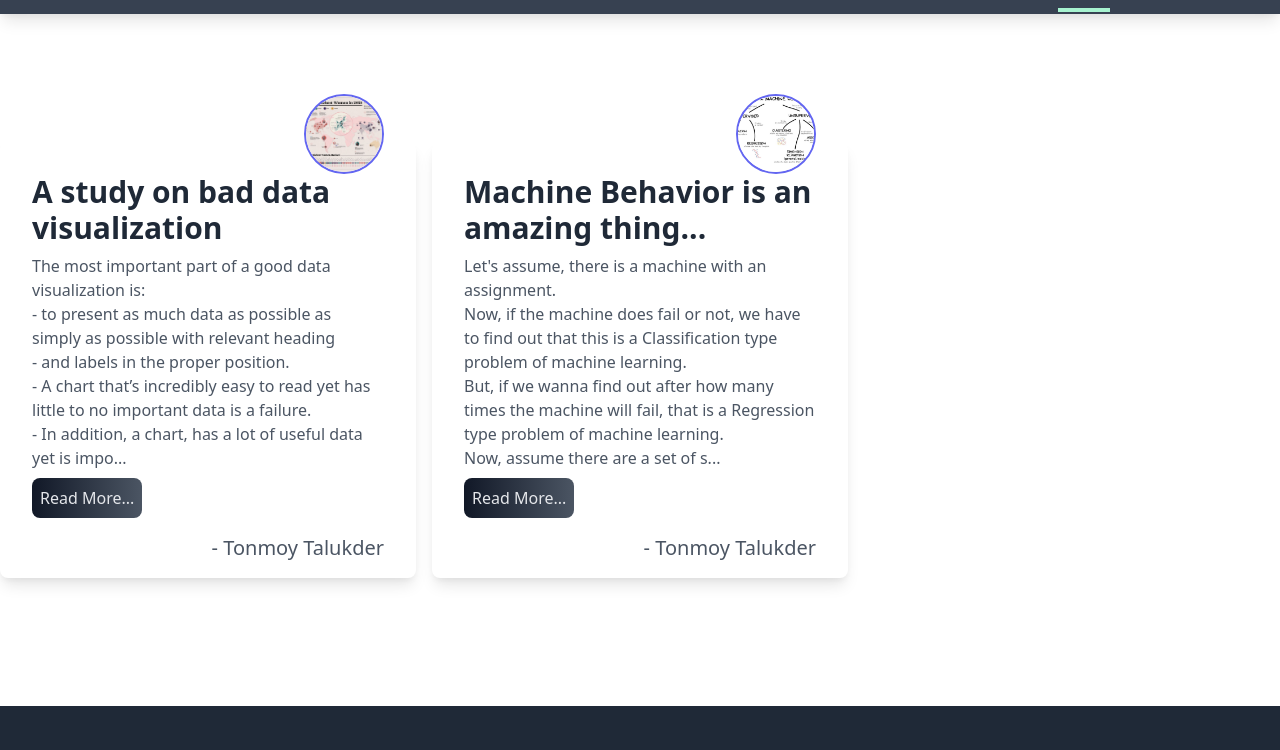
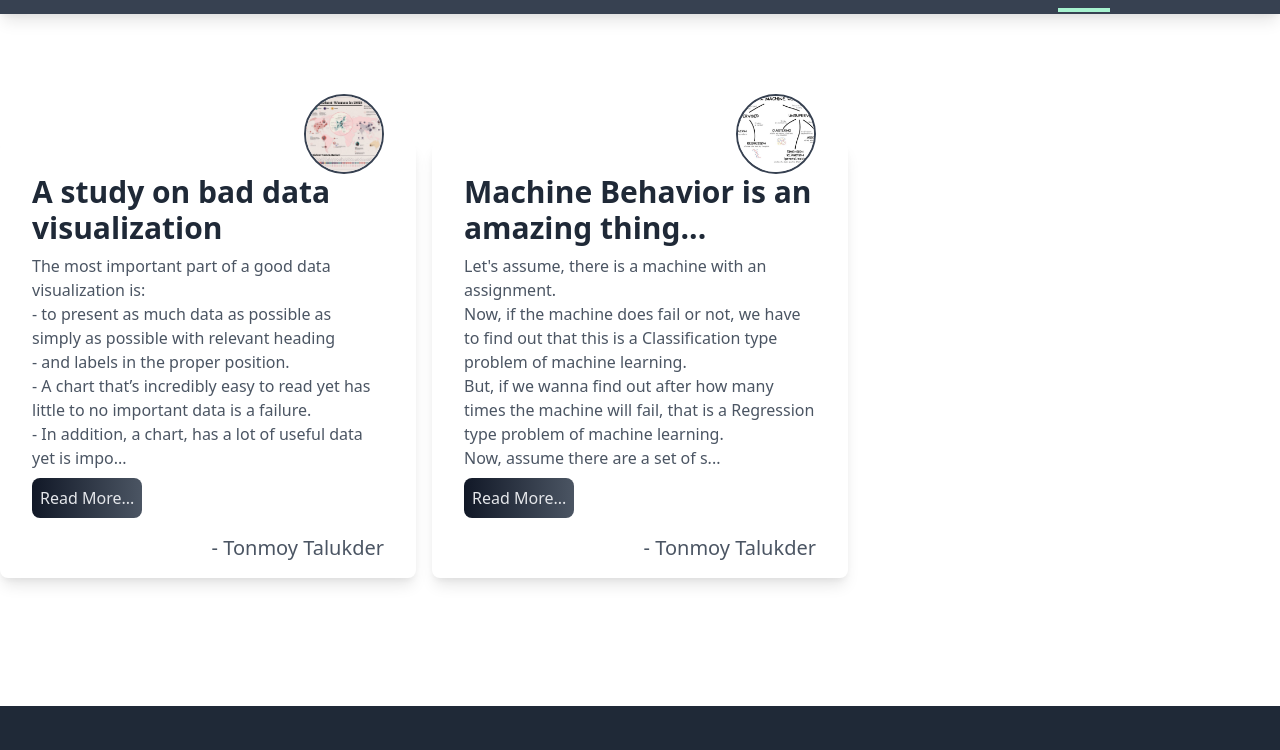
Before and after one commit to TonmoyTalukder/tonmoy-talukder-portfolio, a plain HTML site: page blog.html in a window 1280 px wide. Shown: the part 50-800 px from the top of the page. Drawn offline with nearby package versions, Linux system fonts and the light colour scheme.

Commit message:
Blog Area Bug Fix

```diff
--- a/blog.html
+++ b/blog.html
@@ -107,7 +107,7 @@
                     <div>
                         <div class="max-w-md py-4 px-8 bg-white shadow-lg rounded-lg my-20">
                             <div class="flex justify-center md:justify-end -mt-16">
-                                <img class="w-20 h-20 object-cover rounded-full border-2 border-indigo-500"
+                                <img class="w-20 h-20 object-cover rounded-full border-2 border-gray-700"
                                     src="images/blogs/bad-data-visualization-part-1.jfif">
                             </div>
                             <div>
@@ -128,7 +128,7 @@
                     <div>
                         <div class="max-w-md py-4 px-8 bg-white shadow-lg rounded-lg my-20">
                             <div class="flex justify-center md:justify-end -mt-16">
-                                <img class="w-20 h-20 object-cover rounded-full border-2 border-indigo-500"
+                                <img class="w-20 h-20 object-cover rounded-full border-2 border-gray-700"
                                     src="images/blogs/machine-behavior-is-an-amazing-thing.jfif">
                             </div>
                             <div>
@@ -150,7 +150,7 @@
                     <!-- <div>
                         <div class="max-w-md py-4 px-8 bg-white shadow-lg rounded-lg my-20">
                             <div class="flex justify-center md:justify-end -mt-16">
-                                <img class="w-20 h-20 object-cover rounded-full border-2 border-indigo-500"
+                                <img class="w-20 h-20 object-cover rounded-full border-2 border-gray-700"
                                     src="https://images.unsplash.com/photo-1499714608240-22fc6ad53fb2?ixlib=rb-1.2.1&ixid=eyJhcHBfaWQiOjEyMDd9&auto=format&fit=crop&w=334&q=80">
                             </div>
                             <div>
```
